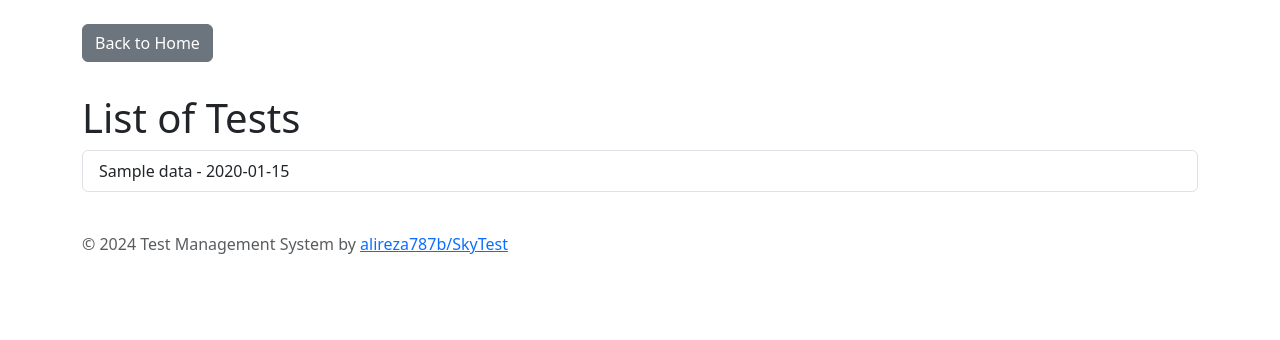
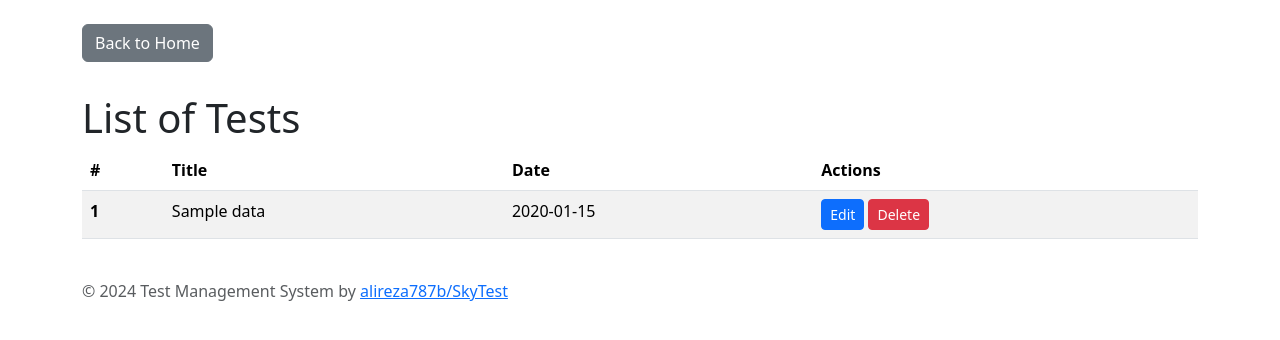
Before and after one commit to alireza787b/SkyTest, a Flask app: page /tests in a window 1280 px wide. Shown: the part 56-396 px from the top of the page. Run offline with Flask 3, Linux system fonts and the light colour scheme; tables that the repository leaves empty hold one stand-in row (values such as "Sample post").

Commit message:
tests and procedures CRUD Done

```diff
--- a/app/routes.py
+++ b/app/routes.py
@@ -4,7 +4,7 @@ import json
 import os
 from . import app, db
 from config import TITLE, JSON_PATH, PROCEDURES_JSON_PATH
-from .utils import generate_unique_proc_id, generate_unique_proc_title
+from .utils import generate_unique_proc_id, generate_unique_proc_title, try_parse_time
 from app.models import get_procedure_model, get_test_data_model
 from app.forms import load_form_structure
 
@@ -38,7 +38,6 @@ def display_form():
     return render_template('add_test.html', formGroups=form_structure['formGroups'], next_test_id=next_test_id,
                            current_date=current_date, current_time=current_time, procedure_options=procedure_options)
 
-
 @app.route('/submit-form', methods=['POST'])
 def submit_form():
     """Handles form submission and data persistence."""
@@ -50,20 +49,95 @@ def submit_form():
     new_entry = TestData()
     for field in (f for g in form_structure['formGroups'] for f in g['fields']):
         value = request.form.get(field['name'], None)
-        setattr(new_entry, field['name'], None if field['type'] == 'number' and not value else value)
 
-    db.session.add(new_entry)
-    db.session.commit()
-    flash('Test successfully submitted!', 'success')
+        # Check field type and convert if necessary
+        if field['type'] == 'date' and value:
+            try:
+                value = datetime.strptime(value, '%Y-%m-%d').date()
+            except ValueError:
+                flash(f"Invalid date format for {field['name']}. Expected YYYY-MM-DD.", "error")
+                return redirect(url_for('display_form'))
+        elif field['type'] == 'time':
+            if value:  # If there's a value, try converting it
+                try:
+                    value = datetime.strptime(value, '%H:%M').time()
+                except ValueError:
+                    flash(f"Invalid time format for {field['name']}. Expected HH:MM.", "error")
+                    return redirect(url_for('display_form'))
+            else:  # If no value is provided, set it to None
+                value = None
+        elif field['type'] == 'number' and not value:
+            value = None
+
+        setattr(new_entry, field['name'], value)
+
+    try:
+        db.session.add(new_entry)
+        db.session.commit()
+        flash('Test successfully submitted!', 'success')
+    except Exception as e:  # Broad exception handling for demonstration; refine as needed
+        db.session.rollback()
+        flash(f"Error during submission: {e}", "error")
+
     return redirect(url_for('display_form'))
 
-@app.route('/delete/<int:id>', methods=['POST'])
-def delete_entry(id):
-    """Deletes a specific data entry."""
+@app.route('/edit-test/<int:test_id>', methods=['GET', 'POST'])
+def edit_test(test_id):
     TestData = get_test_data_model()
-    db.session.delete(TestData.query.get_or_404(id))
-    db.session.commit()
-    return redirect(url_for('display_data'))
+    test = TestData.query.get_or_404(test_id)  # Ensure TestData is correctly imported
+
+    if request.method == 'POST':
+        for field_name, field_value in request.form.items():
+            if field_name not in ['test_id', 'created_at']:  # Exclude non-editable fields
+
+                # Convert date fields
+                if field_name == 'date' and field_value:
+                    field_value = datetime.strptime(field_value, "%Y-%m-%d").date()
+
+                # Convert time fields
+                # Then, in your POST handling:
+                elif field_name == 'time' and field_value:
+                    field_value = try_parse_time(field_value)
+
+                # Handle numeric fields - convert to appropriate type or set to None if empty
+                elif field_value.isdigit():
+                    field_value = int(field_value) if field_value.isdigit() else field_value
+
+                # For empty string values, you may decide to set them to None or keep as is depending on your requirement
+                elif field_value == '':
+                    field_value = None
+
+                setattr(test, field_name, field_value)
+
+        try:
+            db.session.commit()
+            flash('Test updated successfully!', 'success')
+        except Exception as e:
+            db.session.rollback()
+            flash(f'An error occurred: {e}', 'error')
+
+        return redirect(url_for('list_tests'))  # Ensure 'list_tests' is a valid endpoint
+
+    test_data = {column.name: getattr(test, column.name) for column in test.__table__.columns}
+    test_structure = load_form_structure(JSON_PATH)  # Ensure this function returns the structure
+    return render_template('edit_test.html', test=test, test_data=test_data, test_structure=test_structure)
+
+
+@app.route('/delete-test/<int:test_id>', methods=['POST'])
+def delete_test(test_id):
+    TestData = get_test_data_model()
+    test = TestData.query.get_or_404(test_id)  # Ensure TestData is correctly imported
+
+    try:
+        db.session.delete(test)
+        db.session.commit()
+        flash('Test successfully deleted!', 'success')
+    except Exception as e:
+        db.session.rollback()
+        flash(f'Error deleting test: {str(e)}', 'error')
+
+    return redirect(url_for('list_tests'))  # Adjust 'list_tests' to your actual view function that lists all tests
+
 
 @app.route('/tests')
 def list_tests():
@@ -192,7 +266,7 @@ def edit_procedure(procedure_id):
 
             # Convert empty strings to None for floats
             if value == '':
-                value = None  # General case for non-float fields
+                    value = None  # General case for non-float fields
 
             # Special handling for date fields
             elif field_name == 'date_created':  # Adapt for any other date fields you have
@@ -208,13 +282,10 @@ def edit_procedure(procedure_id):
         flash('Procedure updated successfully.', 'success')
         return redirect(url_for('list_procedures'))
 
-    # For GET requests or initial page load
+    # Load initial form data
     procedure_data = {column.name: getattr(procedure, column.name) for column in procedure.__table__.columns}
-    procedure_structure = load_form_structure(PROCEDURES_JSON_PATH)  # Load the JSON structure for form fields
-    return render_template('edit_procedure.html',
-                           procedure=procedure,
-                           procedure_data=procedure_data,
-                           procedure_structure=procedure_structure)
+    procedure_structure = load_form_structure(PROCEDURES_JSON_PATH)  # Load the structure for form rendering
+    return render_template('edit_procedure.html', procedure=procedure, procedure_data=procedure_data, procedure_structure=procedure_structure)
 
 
 
--- a/app/templates/test_detail.html
+++ b/app/templates/test_detail.html
@@ -13,7 +13,8 @@
 
 <div class="my-4">
     <h1>Test Detail</h1>
-    <table class="table">
+    <div class="table-responsive">
+        <table class="table table-striped table-hover">
             <tbody>
                 {% for label, data in test_details.items() %}
                 <tr>
@@ -28,6 +29,7 @@
                 {% endfor %}
             </tbody>
         </table>
+    </div>
     <p><a href="{{ url_for('list_tests') }}" class="btn btn-secondary">Back to List of Tests</a></p>
 </div>
 {% endblock %}
--- a/app/templates/tests_list.html
+++ b/app/templates/tests_list.html
@@ -6,12 +6,55 @@
 <div class="my-4">
     <p><a href="{{ url_for('dashboard') }}" class="btn btn-secondary mb-3">Back to Home</a></p>
     <h1>List of Tests</h1>
-    <div class="list-group">
-        {% for test in tests %}
-            <a href="{{ url_for('view_test', test_id=test.id) }}" class="list-group-item list-group-item-action">
-                {{ test.test_title }} - {{ test.date }}
-            </a>
-        {% endfor %}
-    </div>
+    <table class="table table-striped"> <!-- Add the table-striped class here -->
+        <thead>
+            <tr>
+                <th scope="col">#</th>
+                <th scope="col">Title</th>
+                <th scope="col">Date</th>
+                <th scope="col">Actions</th>
+            </tr>
+        </thead>
+        <tbody>
+            {% for test in tests %}
+            <tr data-href="{{ url_for('view_test', test_id=test.id) }}" style="cursor:pointer;">
+                <th scope="row">{{ test.id }}</th>
+                <td>{{ test.test_title }}</td>
+                <td>{{ test.date }}</td>
+                <td>
+                    <a href="{{ url_for('edit_test', test_id=test.id) }}" class="btn btn-primary btn-sm">Edit</a>
+                    <a href="#" onclick="event.preventDefault(); confirmDelete({{ test.id }});" class="btn btn-danger btn-sm">Delete</a>
+                </td>
+            </tr>
+            {% endfor %}
+        </tbody>
+    </table>
 </div>
+
+<script>
+    function confirmDelete(testId) {
+        var confirmAction = confirm("Are you sure you want to delete this test?");
+        if (confirmAction) {
+            var form = document.createElement('form');
+            form.action = '/delete-test/' + testId;
+            form.method = 'POST';
+
+            document.body.appendChild(form);
+            form.submit();
+        } else {
+            console.log('Test deletion cancelled');
+        }
+    }
+
+    document.addEventListener("DOMContentLoaded", function() {
+        document.querySelectorAll('tbody tr').forEach(row => {
+            row.addEventListener('click', function(e) {
+                if (e.target.type !== 'submit' && e.target.nodeName !== 'A') {
+                    window.location.href = this.getAttribute('data-href');
+                }
+            });
+        });
+    });
+</script>
+
 {% endblock %}
```
Also changed, not shown: app/templates/edit_test.html (added, +22 -0 lines), app/utils.py (+12 -0 lines). Lines whose indentation alone changed are shown as unchanged.
